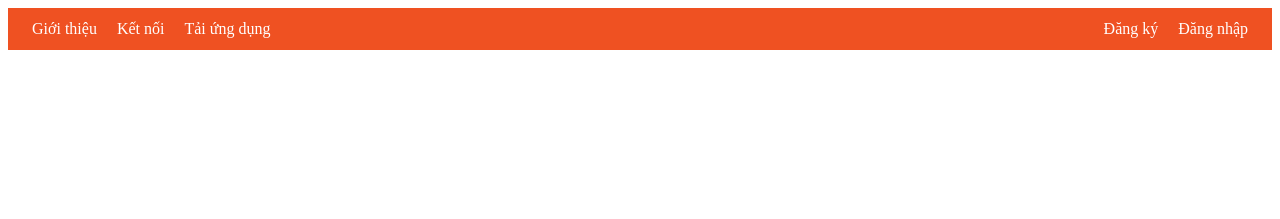
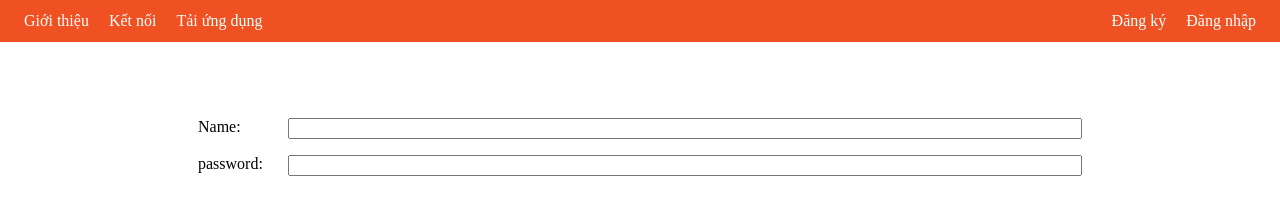
Before and after one commit to l-tkphu01/HtmlCssProjectBasic, a plain HTML site: page index6.html in a window 1280 px wide. Drawn offline with Linux system fonts and the light colour scheme.

Commit message:
html-css (cho người mới bắt đầu)

```diff
--- a/index6.html
+++ b/index6.html
@@ -5,6 +5,7 @@
         <title>Wed-fullstack</title>
         <meta chaset="utf-8">
         <link rel="stylesheet" href="main1.css"> <!--phải có stylesheet thì nó mới hiểu là css-->
+    </head>
 
         <body>
             <!--thanh Navbar-->
@@ -18,6 +19,19 @@
                     <li class="nav-item">Đăng ký</li>
                     <li class="nav-item">Đăng nhập</li>
             </div>
+
+            <!-- Form layout -->
+             <div class="form-container">
+                <form action="" class="form">
+                    <div class="form__row">  <!--có ý nghĩa là flex-container-->
+                        <label class="form__label" for="name">Name:</label>
+                        <input class="form__input" type="text">
+                    </div>
+                    <div class="form__row">
+                        <label class="form__label" for="password">password:</label>
+                        <input class="form__input" type="password">
+                    </div>
+                    </form>
+             </div>
         </body>
-    </head>
 </html>
--- a/main1.css
+++ b/main1.css
@@ -1,8 +1,15 @@
+
+html, body {
+    margin: 0;
+}
+
 /* Navbar */
 .nav {
+    /* phần tử đặt chiều cao của background-color*/
     min-height: 42px;
     background-color: #EF5122;
     display: flex;
+    /*câu lệnh để cách chữ, đồng thời cách dòng ra */
     justify-content: space-between;
 }
 
@@ -10,6 +17,7 @@
     padding-left: 0;
     margin: auto 16px;
 }
+
 
 .nav-item {
     color: #fff;
@@ -19,3 +27,25 @@
     /* để các chữ cùng nằm trên một hàng ngang thì sử dụng */
     display: inline-block;
 }
+
+/* form__layout */
+.form-container {
+    max-width: 900px; /*chiều dài của toàn bộ layout trong flex-container*/
+    padding: 32px;
+    margin: 36px auto 0 auto;
+    background-color: #fff;
+}
+
+.form__row {
+    padding: 8px;
+    display: flex;
+    /* display: inline-flex;  inline: cùng một hàng */
+}
+
+.form__label  {
+    min-width: 90px; /*để chiều dài của 2 cột input bằng nhau thì dùng min-width*/
+}
+
+.form__input {
+    flex: 1; /*nếu có 1 ông flex item thì nó sẽ chiếm hết toàn bộ flex container. */
+}
```
Also changed, not shown: HTML_CSS_JS.txt.
